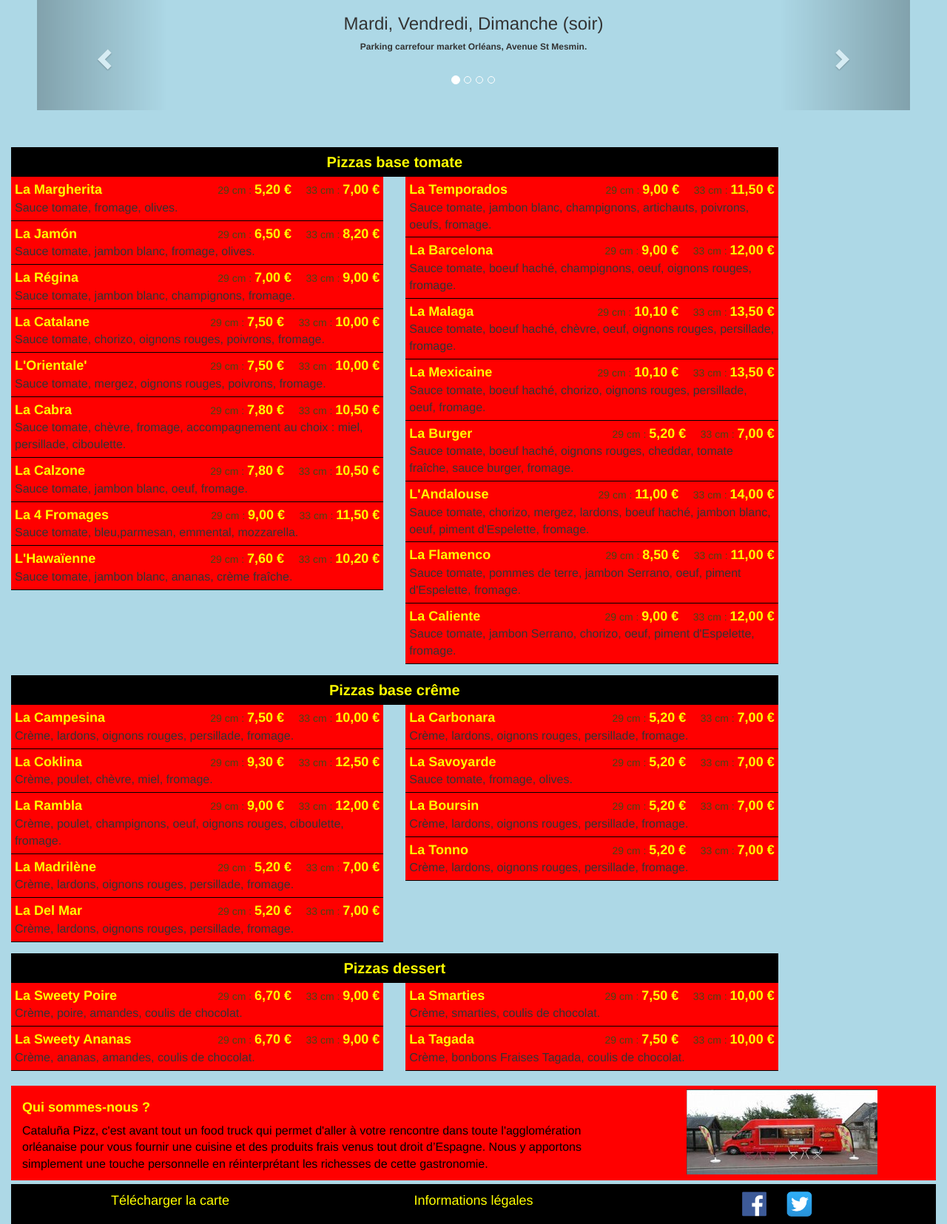
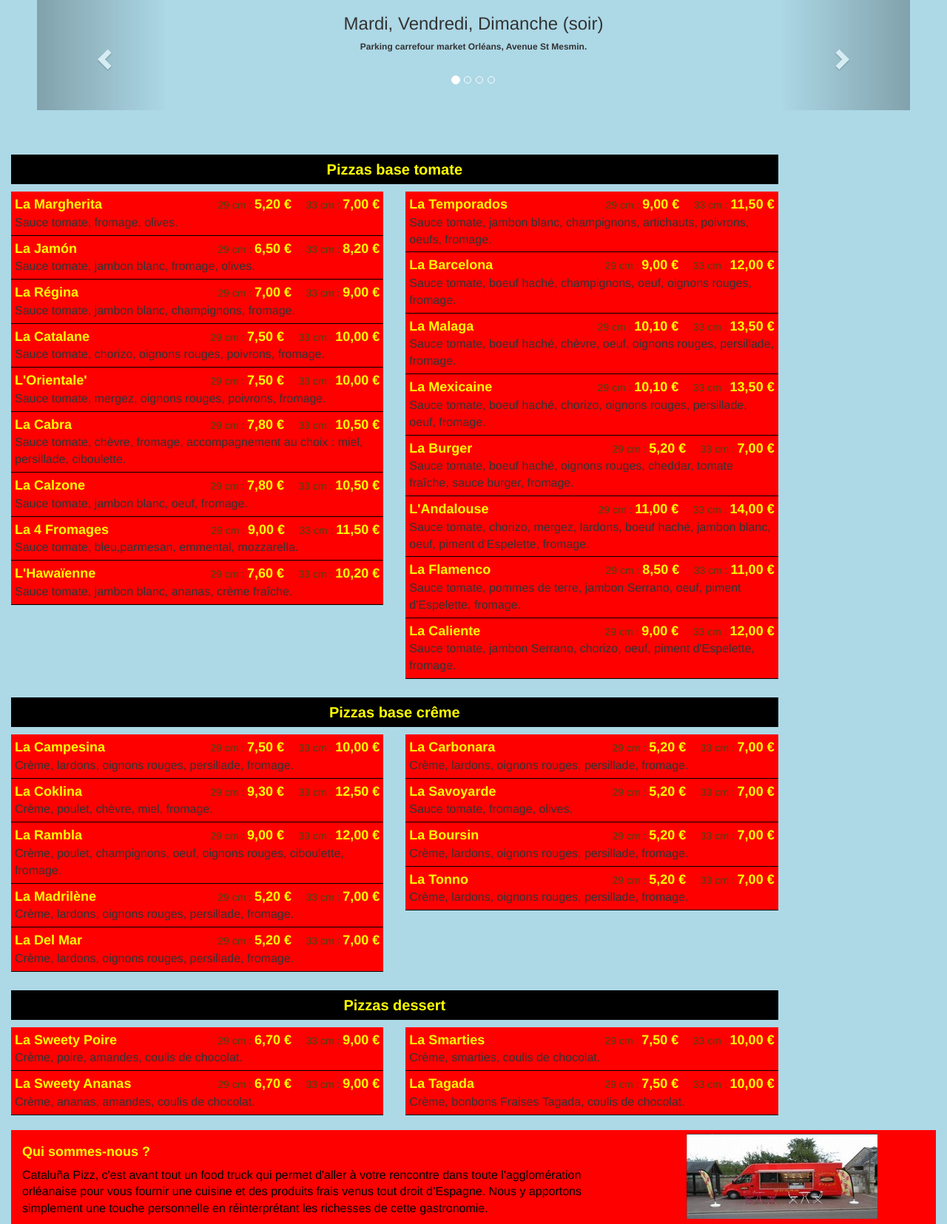
Before and after one commit to Necromosis/prereleasecataluna, a PHP site: page / in a window 1280 px wide. Shown: the part 501-2156 px from the top of the page at 74% size. Run offline with PHP 8.4, Linux system fonts and the light colour scheme; some libraries are stand-ins or nearby versions.

Commit message:
maj liste pizza

```diff
--- a/www/css/style.css
+++ b/www/css/style.css
@@ -44,7 +44,6 @@ p {
 	margin-bottom: 15px;
 }
 .titrepizz {
-	/*clear: both;*/
 	width: 100%;
 	font-size: 20px;
 	font-weight: bold;
@@ -52,6 +51,7 @@ p {
 	line-height: 2em;
 	color: yellow;
 	background: black;
+	margin: 10px 0;
 }
 .pizza {
 	float: left;
```
